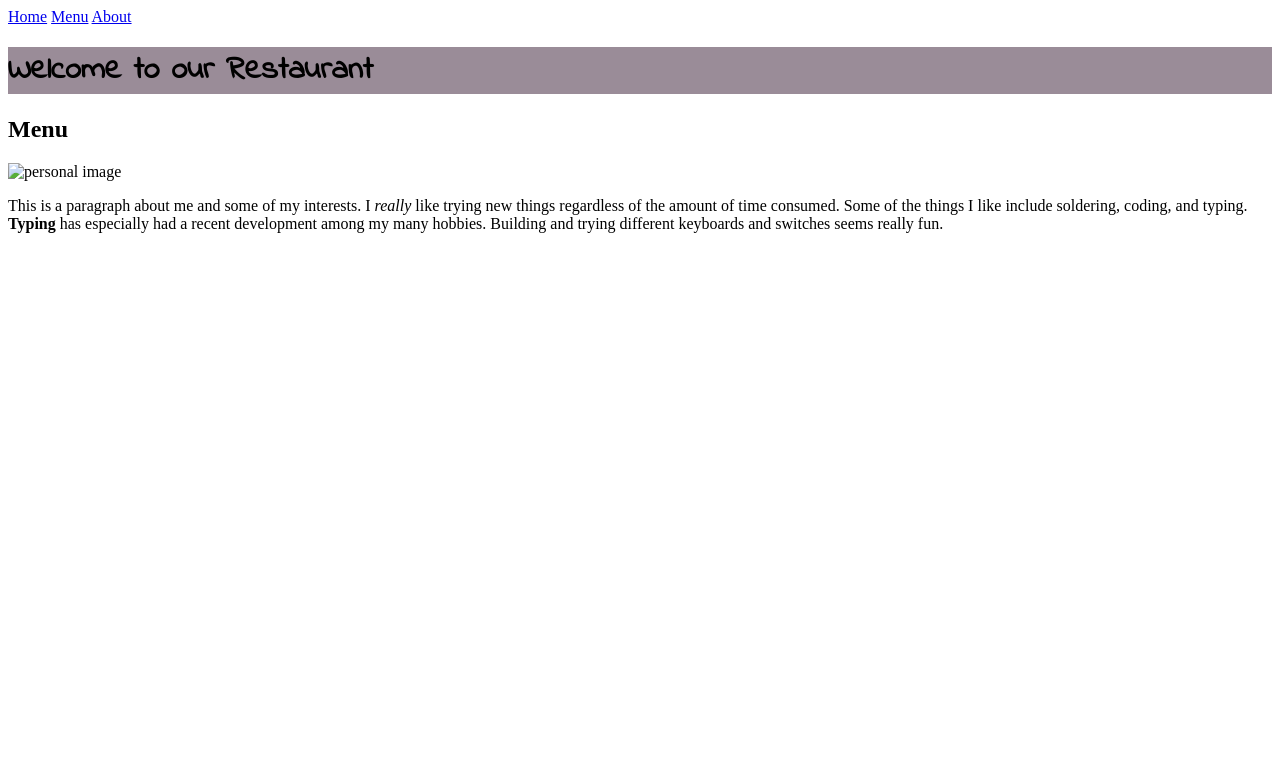
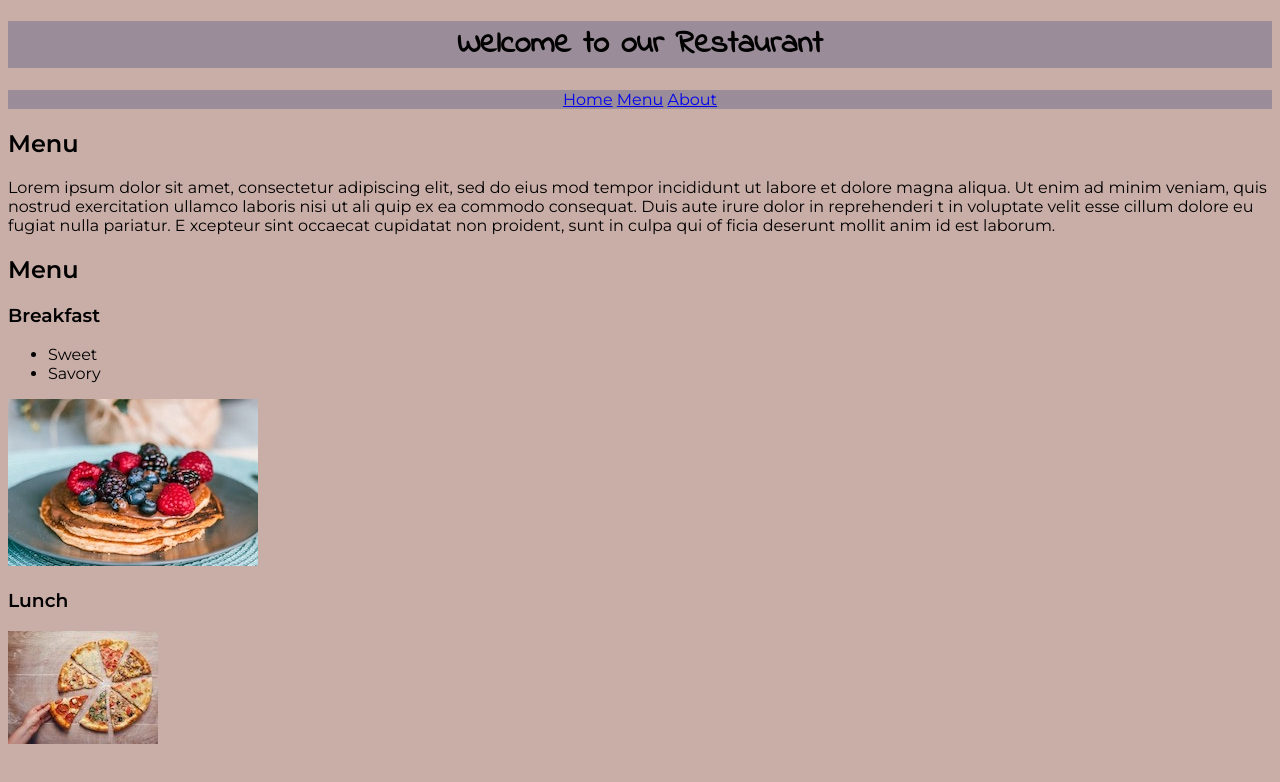
Before and after one commit to jake-m-commits/ACIT-1620-Midterm, a plain HTML site: page index.html in a window 1280 px wide. Drawn offline with Linux system fonts and the light colour scheme.

Commit message:
adds breakfast list and lunch to main page with images, adds montserrat regular font to all other text(not h1 elements), colors background of body elements and center aligns h1 and nav elements

```diff
--- a/css/stylesheet.css
+++ b/css/stylesheet.css
@@ -1,6 +1,15 @@
+body{
+    font-family: 'Montserrat', sans-serif;
+    background-color: #C9ADA7;
+}
 h1{
     font-family: 'Indie Flower', cursive;
     background-color: #9A8C98;
+    text-align: center;
+}
+nav{
+    background-color: #9A8C98;
+    text-align: center;
 }
 nav a:link{
     color: 53, 8, 80;
--- a/index.html
+++ b/index.html
@@ -7,32 +7,43 @@
     <title>Restaurant</title>
     <link rel="preconnect" href="https://fonts.gstatic.com">
     <link href="https://fonts.googleapis.com/css2?family=Indie+Flower&display=swap" rel="stylesheet">
+    <link rel="preconnect" href="https://fonts.gstatic.com">
+    <link href="https://fonts.googleapis.com/css2?family=Montserrat:wght@400;600&display=swap" rel="stylesheet">
     <link rel="stylesheet" href="css/stylesheet.css">
 </head>
 
 <body>
-    <nav id="navigation">
-        <a href="/index.html" title="home page">Home</a>
-        <a href="#menu" title="jump to menu">Menu</a>
-        <a href="./misc/about.html" title="about page">About</a>
-    </nav>
     <header>
         <h1 id="top_page">Welcome to our Restaurant</h1>
+        <nav id="navigation">
+            <a href="/index.html" title="home page">Home</a>
+            <a href="#menu" title="jump to menu">Menu</a>
+            <a href="./misc/about.html" title="about page">About</a>
+        </nav>
         <h2>Menu</h2>
     </header>
     <main>
     <article>
-        <p>
-            <img src="images/personal_image.jpg" alt="personal image" width="200" height="200">
-        </p>
-        <p>
-            This is a paragraph about me and some of my interests. I <em>really</em>
-            like trying new things regardless of the amount of time consumed.
-            Some of the things I like include soldering, coding, and typing.
-            <strong>Typing</strong> has especially had a recent development among
-            my many hobbies. Building and trying different keyboards and switches
-            seems really fun.
-        </p>
+        <p>Lorem ipsum dolor sit amet, consectetur adipiscing elit, sed do eius
+            mod tempor incididunt ut labore et dolore magna aliqua. Ut enim ad
+            minim veniam, quis nostrud exercitation ullamco laboris nisi ut ali
+            quip ex ea commodo consequat. Duis aute irure dolor in reprehenderi
+            t in voluptate velit esse cillum dolore eu fugiat nulla pariatur. E
+            xcepteur sint occaecat cupidatat non proident, sunt in culpa qui of
+            ficia deserunt mollit anim id est laborum.</p>
+    </article>
+    <header><h2>Menu</h2></header>
+    <article>
+        <header><h3>Breakfast</h3></header>
+        <ul>
+            <li>Sweet</li>
+            <li>Savory</li>
+        </ul>
+        <img src="images/pancake.jpg" alt="pancakes" width="250" height="167">
+    </article>
+    <article>
+        <header><h3>Lunch</h3></header>
+        <img src="images/pizza.jpg" alt="pizza" width="150" height="113">
     </article>
     </main>
 </body>
```
Also changed, not shown: misc/about.html (+7 -5 lines).
